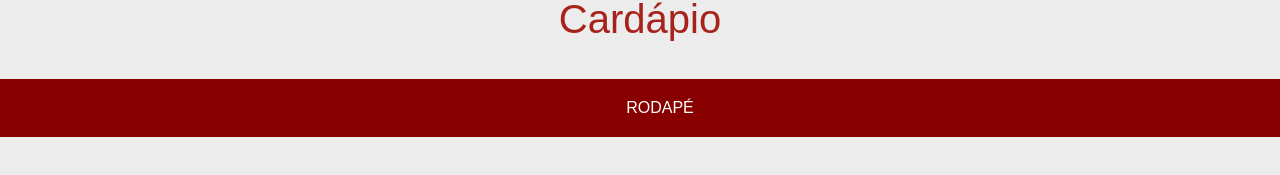
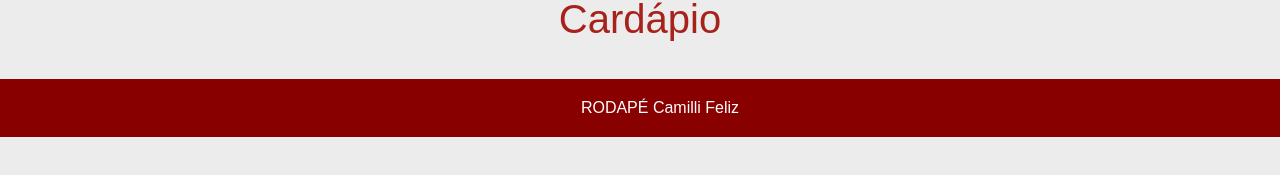
Before and after one commit to CamilliFeliz/Aula05, a plain HTML site: page cardapio.html in a window 1280 px wide. Shown: the part 141-316 px from the top of the page. Drawn offline with Linux system fonts and the light colour scheme.

Commit message:
Imclusão de meu nome no arquivo cardápio

```diff
--- a/cardapio.html
+++ b/cardapio.html
@@ -60,6 +60,7 @@
 
     <footer>
         RODAPÉ
+        Camilli Feliz
     </footer>
 </body>
 
```
